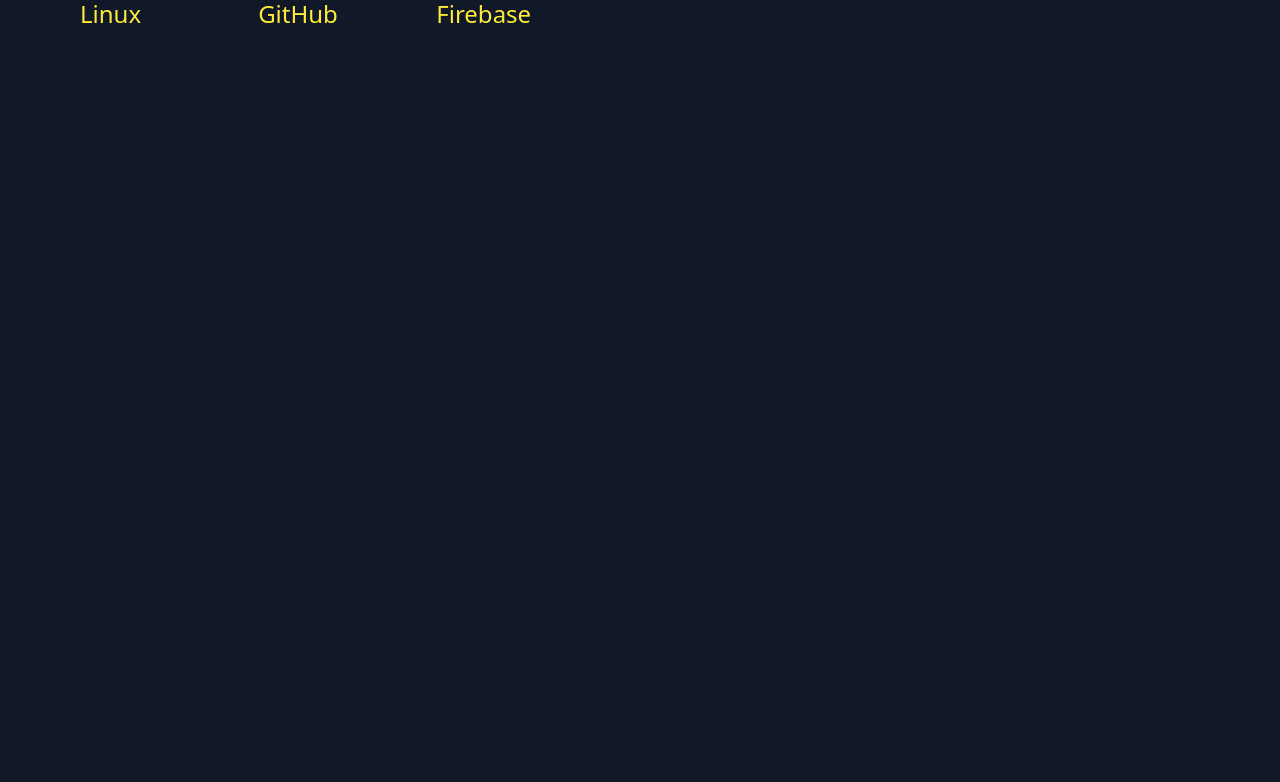
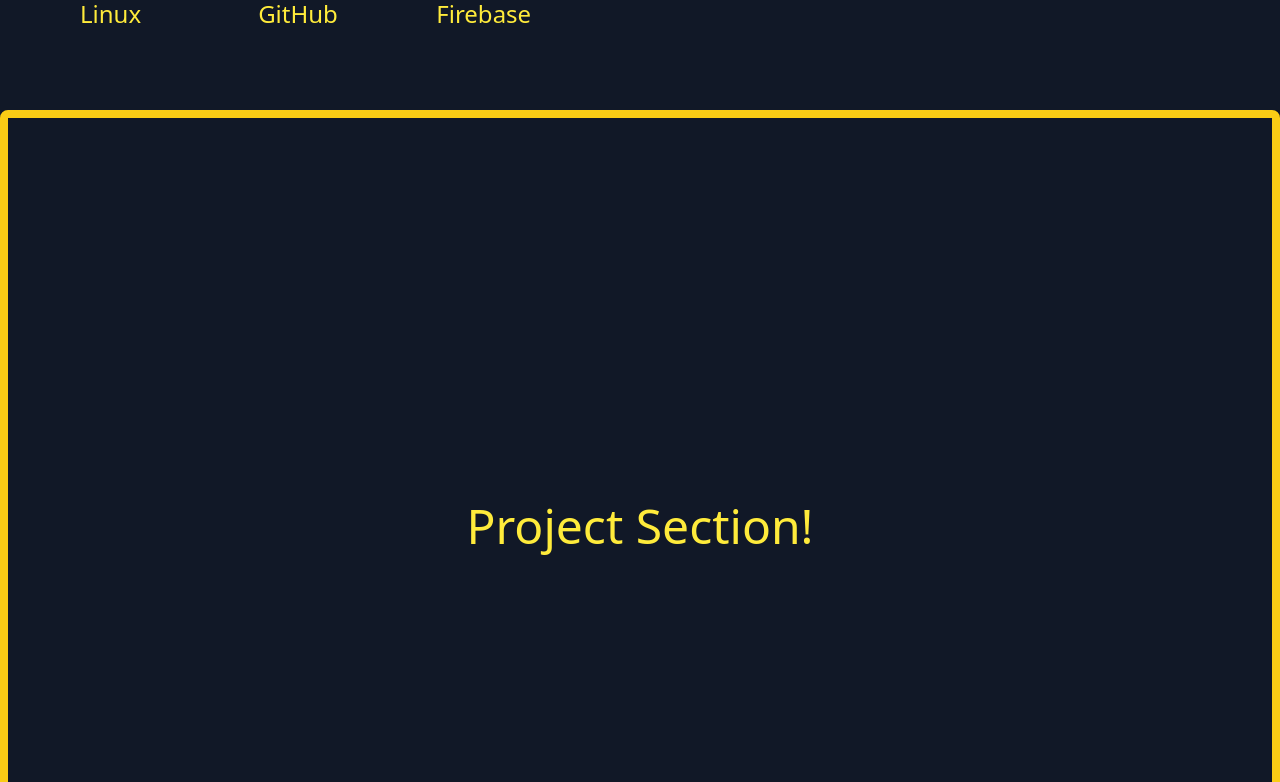
Before and after one commit to jramos5883/portfolioV2.0, a Next.js app in the folder portfoliov2.0-app/: page / in a window 1280 px wide. Shown: the part 2158-2940 px from the top of the page. Before the commit the page ends 2268 px from the top, so only its background shows below. Built offline with nearby package versions, Linux system fonts and the light colour scheme.

Commit message:
Working on design for project section of portfolio.

```diff
--- /dev/null
+++ b/portfoliov2.0-app/app/(components)/projects/projects.comp.tsx
@@ -0,0 +1,7 @@
+export default function Projects() {
+  return (
+    <div className="border border-8 py-96 border-yellow-400 rounded-lg">
+      <h1 className="text-center text-5xl text-yellow">Project Section!</h1>
+    </div>
+  );
+}
--- a/portfoliov2.0-app/app/page.tsx
+++ b/portfoliov2.0-app/app/page.tsx
@@ -1,11 +1,13 @@
 import Intro from "./(components)/intro/intro.comp";
 import AboutMe from "./(components)/aboutme/aboutme.comp";
+import Projects from "./(components)/projects/projects.comp";
 
 export default function App() {
   return (
     <div>
       <Intro />
       <AboutMe />
+      <Projects />
     </div>
   );
 }
```
